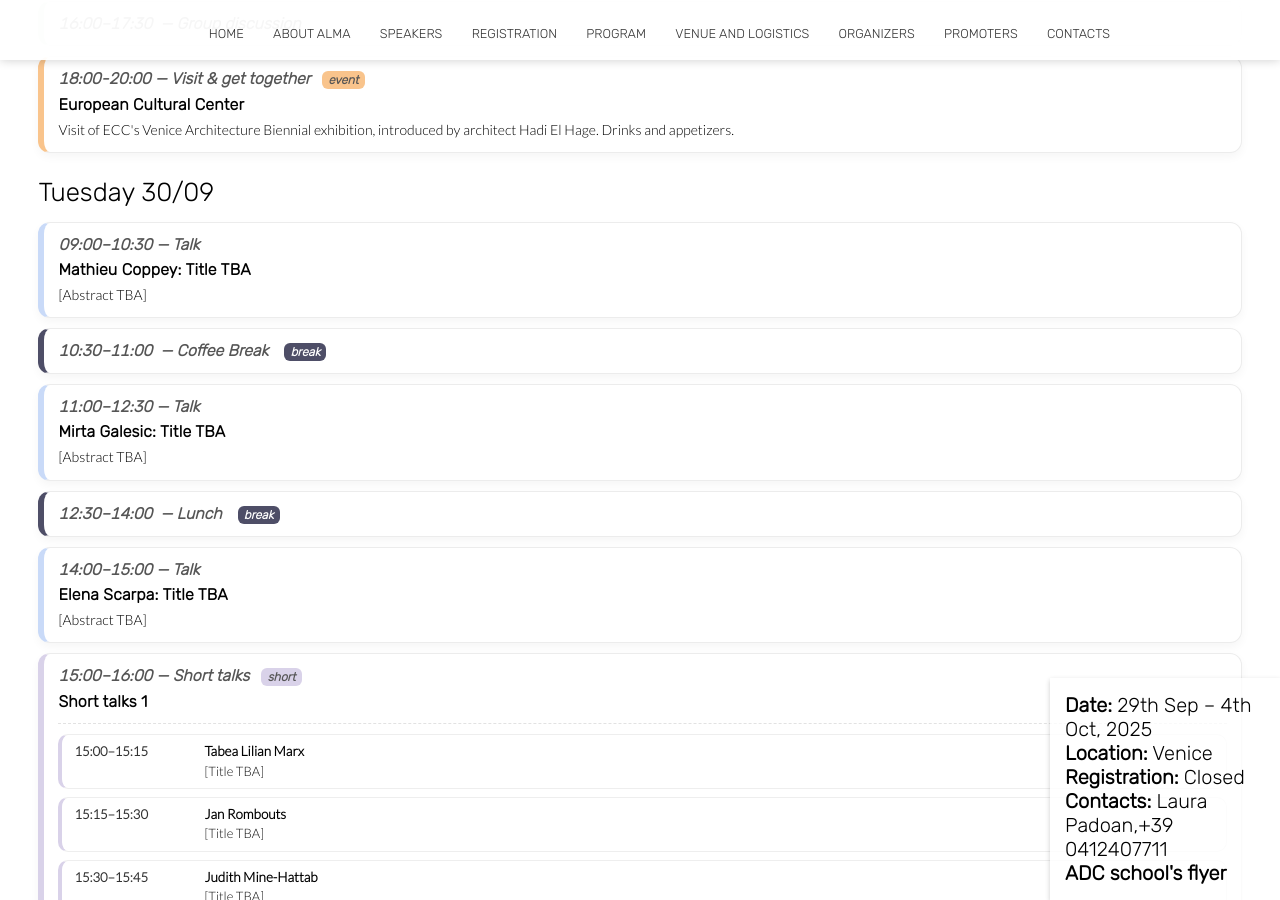
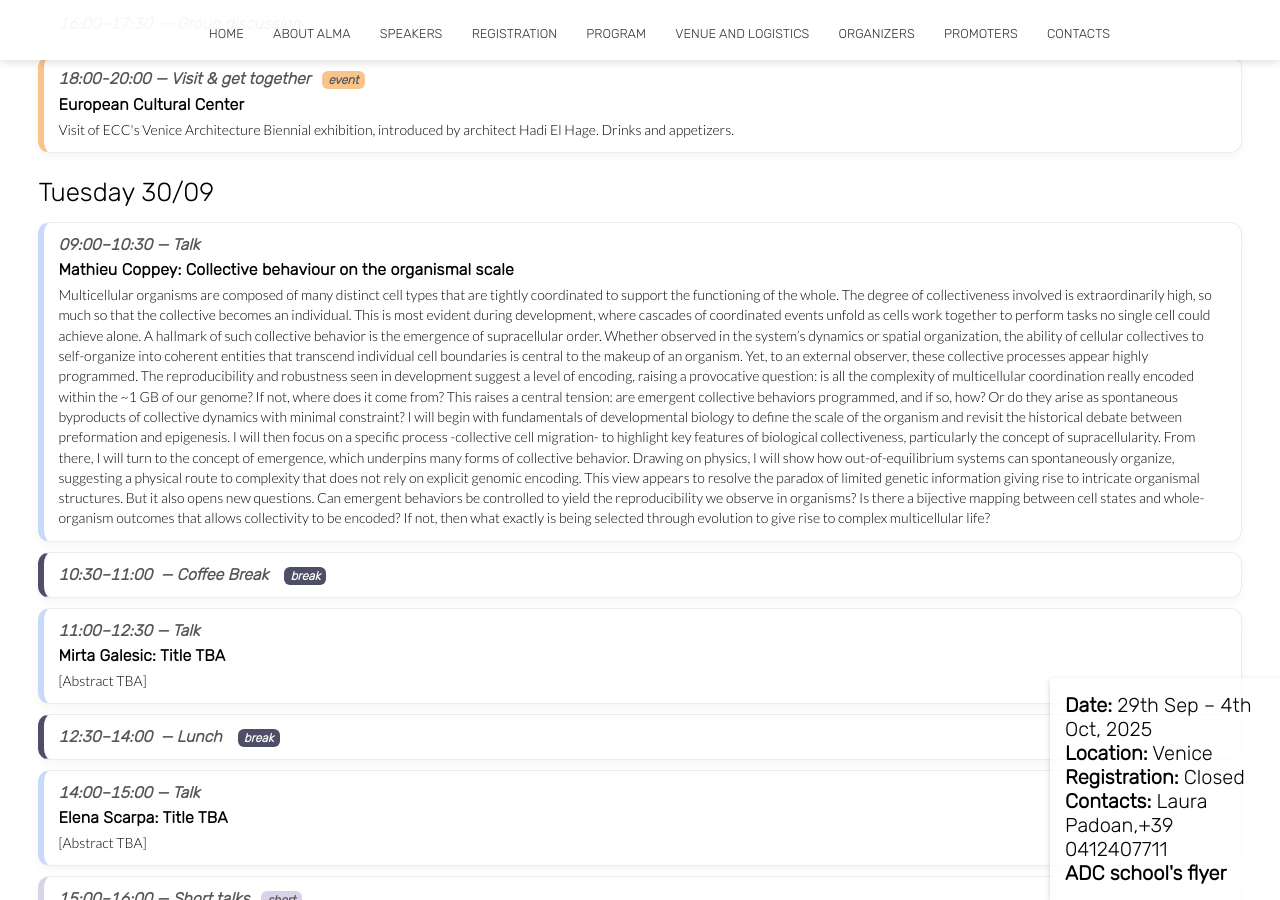
Before and after one commit to almadalcoschool/almadalcoschool.github.io, a Jekyll site: the page built from program_working.html, in a window 1280 px wide and 900 px high, scrolled down 3019 px. Built offline with Jekyll 4.4.1, drawn with Linux system fonts in a browser that asks for light colours; nearby versions of some CDN libraries.

Commit message:
Coppey abstract

```diff
--- a/program_working.html
+++ b/program_working.html
@@ -562,7 +562,7 @@ image: /images/home/paper_natEcoEvol2020.jpg
         <tr>
           <td class="tg-pta1"><span style="color:#FFF">9:00</span></td>
           <td class="tg-82rs"><span style="background-color:#FFF2CC">Welcome and introduction</span></td>
-          <td class="tg-gpin" rowspan="6">Mathieu Coppey</td>
+          <td class="tg-gpin" rowspan="6" data-full="Collective behaviour on the organismal scale">Mathieu Coppey</td>
           <td class="tg-gpin" rowspan="6">Irene Giardina</td>
           <td class="tg-gpin" rowspan="6">Matti Gralka</td>
           <td class="tg-gpin" rowspan="6">Deborah Gordon</td>
@@ -796,8 +796,34 @@ image: /images/home/paper_natEcoEvol2020.jpg
 
     <div class="slot talk" id="tue-0900-coppey">
       <div class="meta"><span class="time">09:00–10:30</span> — <span class="speaker">Talk</span></div>
-      <h3>Mathieu Coppey: Title TBA</h3>
-      <p>[Abstract TBA]</p>
+      <h3>Mathieu Coppey: Collective behaviour on the organismal scale</h3>
+      <p>Multicellular organisms are composed of many distinct cell types that are tightly coordinated
+to support the functioning of the whole. The degree of collectiveness involved is
+extraordinarily high, so much so that the collective becomes an individual. This is most
+evident during development, where cascades of coordinated events unfold as cells work
+together to perform tasks no single cell could achieve alone. A hallmark of such collective
+behavior is the emergence of supracellular order. Whether observed in the system’s
+dynamics or spatial organization, the ability of cellular collectives to self-organize into
+coherent entities that transcend individual cell boundaries is central to the makeup of an
+organism. Yet, to an external observer, these collective processes appear highly
+programmed. The reproducibility and robustness seen in development suggest a level of
+encoding, raising a provocative question: is all the complexity of multicellular coordination
+really encoded within the ~1 GB of our genome? If not, where does it come from? This raises
+a central tension: are emergent collective behaviors programmed, and if so, how? Or do they
+arise as spontaneous byproducts of collective dynamics with minimal constraint?
+I will begin with fundamentals of developmental biology to define the scale of the organism
+and revisit the historical debate between preformation and epigenesis. I will then focus on a
+specific process -collective cell migration- to highlight key features of biological
+collectiveness, particularly the concept of supracellularity. From there, I will turn to the
+concept of emergence, which underpins many forms of collective behavior. Drawing on
+physics, I will show how out-of-equilibrium systems can spontaneously organize, suggesting
+a physical route to complexity that does not rely on explicit genomic encoding. This view
+appears to resolve the paradox of limited genetic information giving rise to intricate
+organismal structures. But it also opens new questions. Can emergent behaviors be
+controlled to yield the reproducibility we observe in organisms? Is there a bijective mapping
+between cell states and whole-organism outcomes that allows collectivity to be encoded? If
+not, then what exactly is being selected through evolution to give rise to complex multicellular
+life?</p>
     </div>
 
     <div class="slot coffee simple" aria-label="Coffee Break">
```
